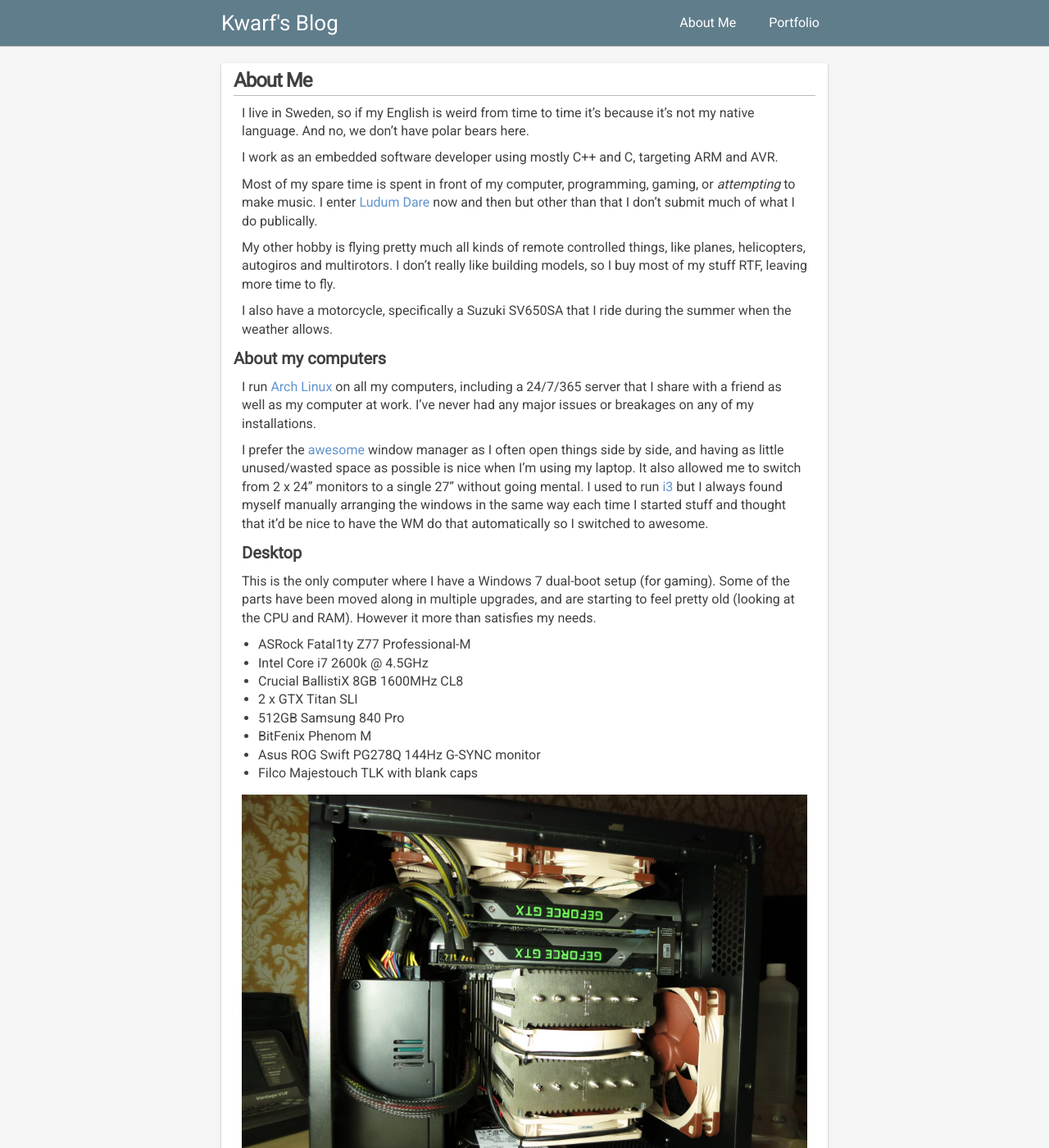
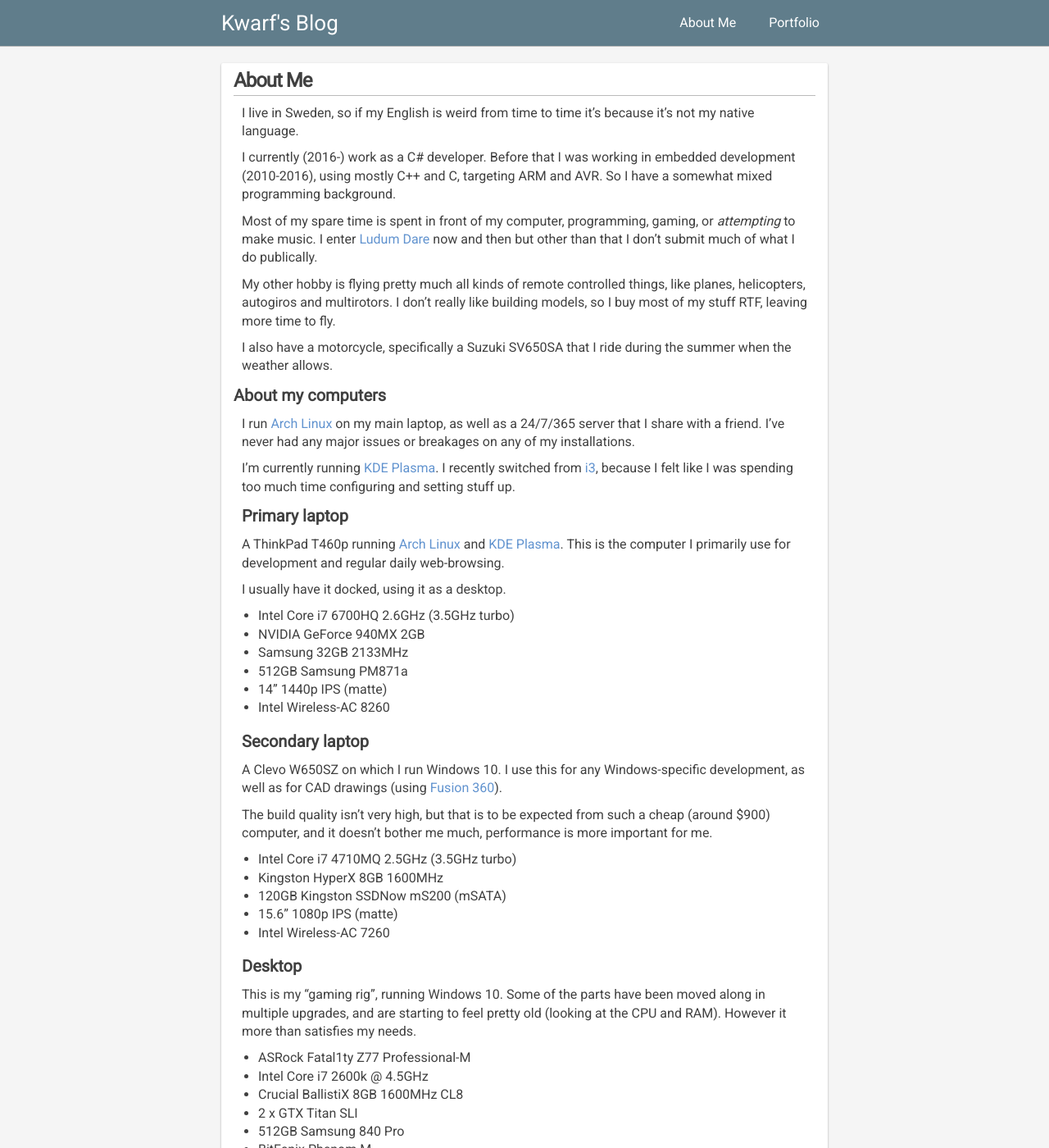
Before and after one commit to Kwarf/kwarf.github.io, a Jekyll site: the page built from about.md, in a window 1280 px wide and 1400 px high. Shown: the whole window at 82% size. Built offline with Jekyll 4.4.1, drawn with Linux system fonts in a browser that asks for light colours; comment, search, counter and statistics services are not loaded; some of the changed text lies outside the part shown.

Commit message:
Update about page

```diff
--- a/about.md
+++ b/about.md
@@ -5,10 +5,11 @@
 ---
 
 I live in Sweden, so if my English is weird from time to time it's because it's
-not my native language. And no, we don't have polar bears here.
+not my native language.
 
-I work as an embedded software developer using mostly C++ and C, targeting ARM
-and AVR.
+I currently (2016-) work as a C# developer. Before that I was working in
+embedded development (2010-2016), using mostly C++ and C, targeting ARM and AVR.
+So I have a somewhat mixed programming background.
 
 Most of my spare time is spent in front of my computer, programming, gaming, or
 _attempting_ to make music. I enter [Ludum Dare](http://ludumdare.com) now and
@@ -23,24 +24,49 @@
 
 ## About my computers
 
-I run [Arch Linux](http://archlinux.org) on all my computers, including a
-24/7/365 server that I share with a friend as well as my computer at work. I've
-never had any major issues or breakages on any of my installations.
+I run [Arch Linux](http://archlinux.org) on my main laptop, as well as a
+24/7/365 server that I share with a friend. I've never had any major issues or
+breakages on any of my installations.
 
-I prefer the [awesome](http://awesome.naquadah.org/) window manager as I often
-open things side by side, and having as little unused/wasted space as possible
-is nice when I'm using my laptop. It also allowed me to switch from 2 x 24"
-monitors to a single 27" without going mental. I used to run [i3](https://i3wm.org/)
-but I always found myself manually arranging the windows in the same way each
-time I started stuff and thought that it'd be nice to have the WM do that
-automatically so I switched to awesome.
+I'm currently running [KDE Plasma](https://www.kde.org/plasma-desktop). I
+recently switched from [i3](https://i3wm.org/), because I felt like I was
+spending too much time configuring and setting stuff up.
+
+### Primary laptop
+
+A ThinkPad T460p running [Arch Linux](http://archlinux.org) and
+[KDE Plasma](https://www.kde.org/plasma-desktop). This is the computer I
+primarily use for development and regular daily web-browsing.
+
+I usually have it docked, using it as a desktop.
+
+* Intel Core i7 6700HQ 2.6GHz (3.5GHz turbo)
+* NVIDIA GeForce 940MX 2GB
+* Samsung 32GB 2133MHz
+* 512GB Samsung PM871a
+* 14" 1440p IPS (matte)
+* Intel Wireless-AC 8260
+
+### Secondary laptop
+
+A Clevo W650SZ on which I run Windows 10. I use this for any Windows-specific
+development, as well as for CAD drawings (using [Fusion 360](http://www.autodesk.com/products/fusion-360/overview)).
+
+The build quality isn't very high, but that is to be expected from such a cheap
+(around $900) computer, and it doesn't bother me much, performance is more
+important for me.
+
+* Intel Core i7 4710MQ 2.5GHz (3.5GHz turbo)
+* Kingston HyperX 8GB 1600MHz
+* 120GB Kingston SSDNow mS200 (mSATA)
+* 15.6" 1080p IPS (matte)
+* Intel Wireless-AC 7260
 
 ### Desktop
 
-This is the only computer where I have a Windows 7 dual-boot setup (for
-gaming). Some of the parts have been moved along in multiple upgrades, and are
-starting to feel pretty old (looking at the CPU and RAM). However it more than
-satisfies my needs.
+This is my "gaming rig", running Windows 10. Some of the parts have been moved
+along in multiple upgrades, and are starting to feel pretty old (looking at the
+CPU and RAM). However it more than satisfies my needs.
 
 * ASRock Fatal1ty Z77 Professional-M
 * Intel Core i7 2600k @ 4.5GHz
@@ -48,30 +74,10 @@
 * 2 x GTX Titan SLI
 * 512GB Samsung 840 Pro
 * BitFenix Phenom M
-* Asus ROG Swift PG278Q 144Hz G-SYNC monitor
+* Dell UltraSharp U2515H monitor
 * Filco Majestouch TLK with blank caps
 
 {% include image.html url="/uploads/2015/02/IMG_0415.jpeg" desc="Very little space wasted" %}
-
-### Laptop
-
-I spent quite a bit of time looking for a suitable laptop with good performance
-for a reasonable price. I wanted a quad-core since I usually compile things
-quite often, and I also didn't want a dedicated GPU since Optimus on Linux
-scares me and I won't even be gaming on it.
-
-The desicion landed on a Clevo W650SZ which is a Chinese OEM laptop that is sold
-on multiple places online. I bought mine from [GGS-Data](http://www.ggsdata.se/)
-here in Sweden for 7825 SEK (around $1k depending on the exchange rate).
-
-The build quality isn't very high, but that is to be expected from such a cheap
-computer, and it doesn't bother me much, performance is more important for me.
-
-* Intel Core i7 4710MQ 2.5GHz (3.5GHz turbo)
-* Kingston HyperX 8GB 1600MHz
-* 120GB Kingston SSDNow mS200 (mSATA)
-* 15.6" 1080p IPS (matte)
-* Intel Wireless-AC 7260
 
 ### NAS / Home server
 
@@ -79,8 +85,8 @@
 computers. It's pretty much built from leftovers, except the disks.
 
 * Asus P7P55D-E
-* Intel Core i5 660 (3.33GHz)
-* 4GB RAM
+* Intel Core i7 870 (2.93GHz)
+* 16GB RAM
 * 64GB SanDisk SSD
 * 2 x 4TB WD Red in software RAID1
 
```
